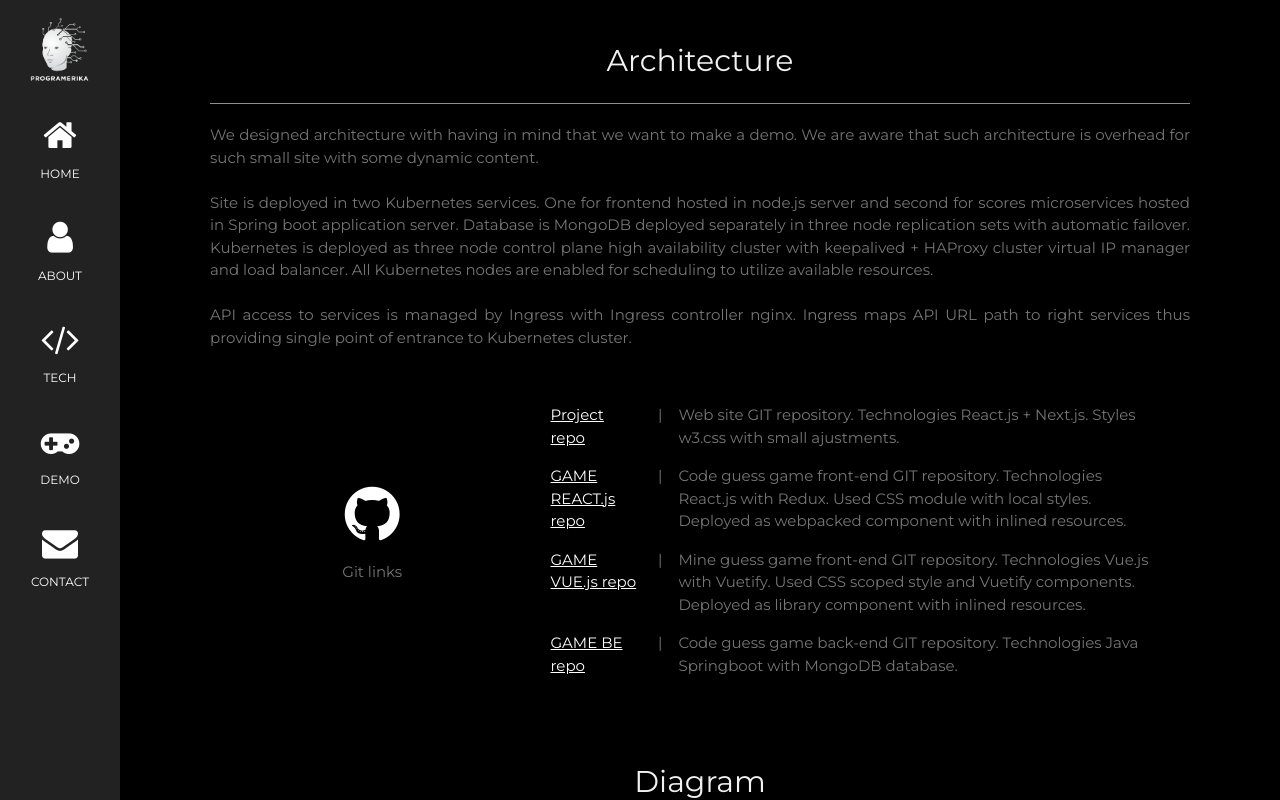
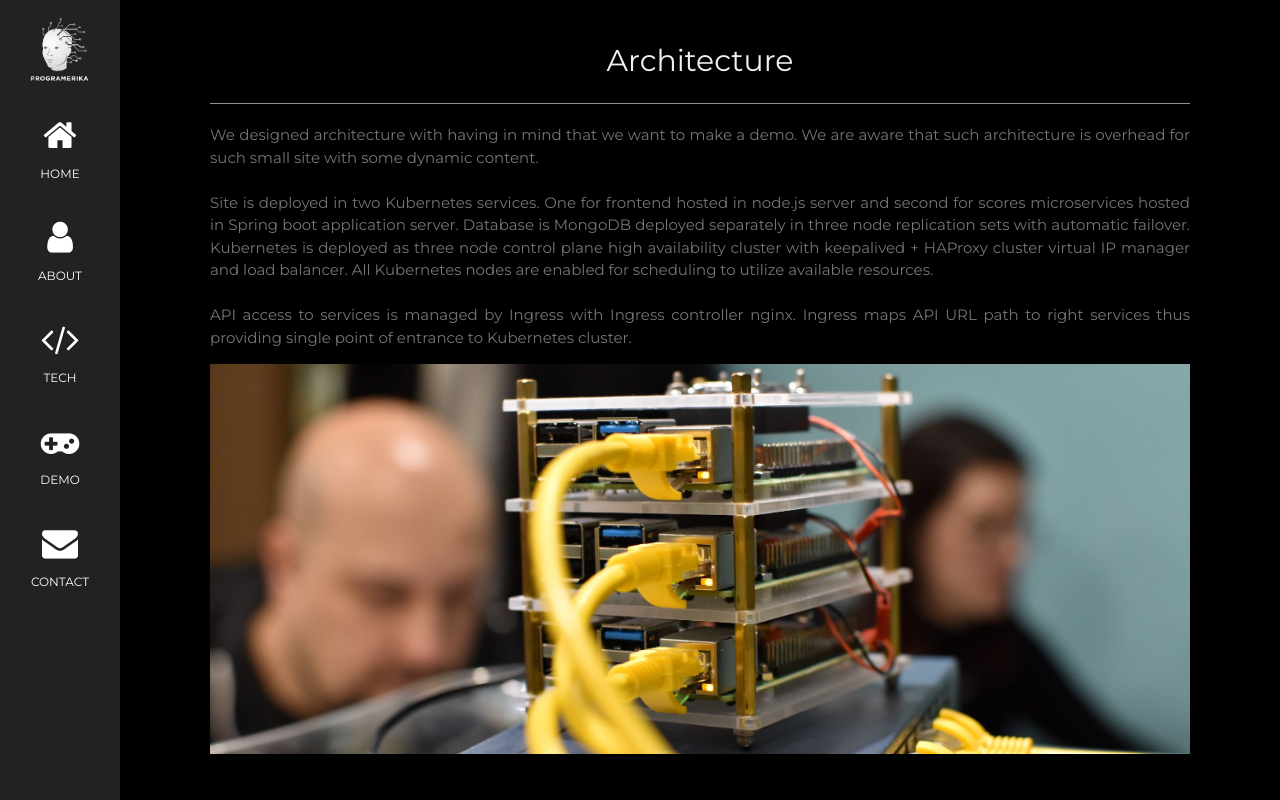
Before and after one commit to programerika/web-sajtika, a Next.js app: page /arch in a window 1280 px wide. Shown: the top 800 px of the page. Built offline with nearby package versions, Linux system fonts and the light colour scheme.

Commit message:
fix: removed picture from About component and transfered to AboutArch componenet.

```diff
--- a/components/AboutArch.js
+++ b/components/AboutArch.js
@@ -1,4 +1,6 @@
 import React from "react";
+import Image from "next/image";
+import Raspberry from "../public/img/Cover-1-2M.jpg";
 
 const AboutArch = () => {
   return (
@@ -29,6 +31,15 @@ const AboutArch = () => {
           single point of entrance to Kubernetes cluster.
           <br />
         </p>
+        <Image
+          src={Raspberry}
+          alt="Raspberry pi cluster"
+          className="w3-image"
+          width="2294"
+          height="913"
+          placeholder="blur"
+          priority
+        />
         <div className="w3-container flex-container-git-links w3-padding-16">
           <div className="w3-panel flex-panel-git-logo w3-center">
             <i className="fa fa-github fa-fw w3-text-white w3-jumbo" />
```
Also changed, not shown: components/About.js (+0 -10 lines).
